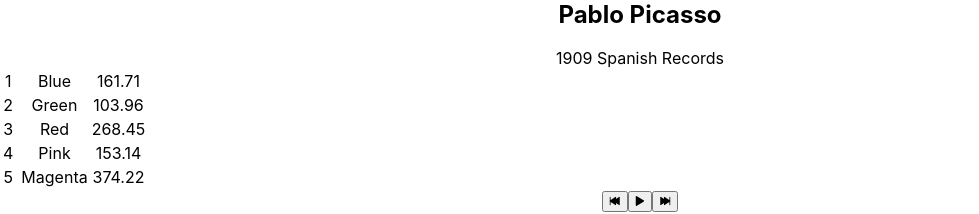
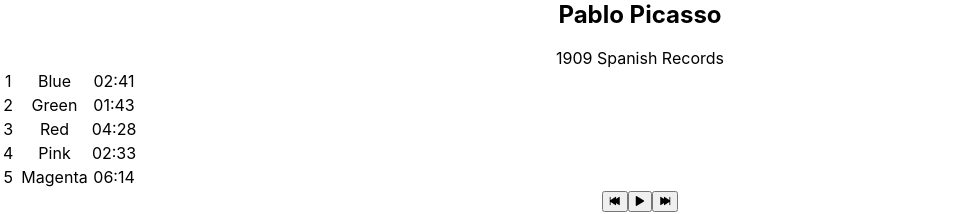
Before and after one commit to mackenzierbowen12/bloc-jams-react, a React (Create React App) app: page /album/the-colors in a window 1280 px wide. Shown: the part 728-942 px from the top of the page, without its empty margins (0-979 px from the left). Built offline with nearby package versions, Linux system fonts and the light colour scheme.

Commit message:
added formatted time to song list

```diff
--- a/src/components/Album.js
+++ b/src/components/Album.js
@@ -134,6 +134,7 @@
         const minutes = Math.floor(duration / 60);
         const seconds = Math.floor(duration - minutes * 60);
         return (minutes < 10 ? '0' + minutes : minutes) + ":" + (seconds < 10 ? '0' + seconds : seconds);
+
     }
 
 
@@ -153,7 +154,7 @@
                     <colgroup>
                         <col id="song-number-column"/>
                         <col id="song-title-column"/>
-                        <col id="song-duration-column" />
+                        <col id="song-duration-column"/>
                     </colgroup>
                     <tbody>
                         {
@@ -169,7 +170,9 @@
                                         </td>
                                         <td key={song.id}></td>
                                         <td key={song.name}>{song.title}</td>
-                                        <td key={song.length}>{song.duration}</td>
+                                        <td key={song.length}>{this.formatTime(song.duration)}</td>
+
+
                                     </tr>
                                 )
                             })
```
